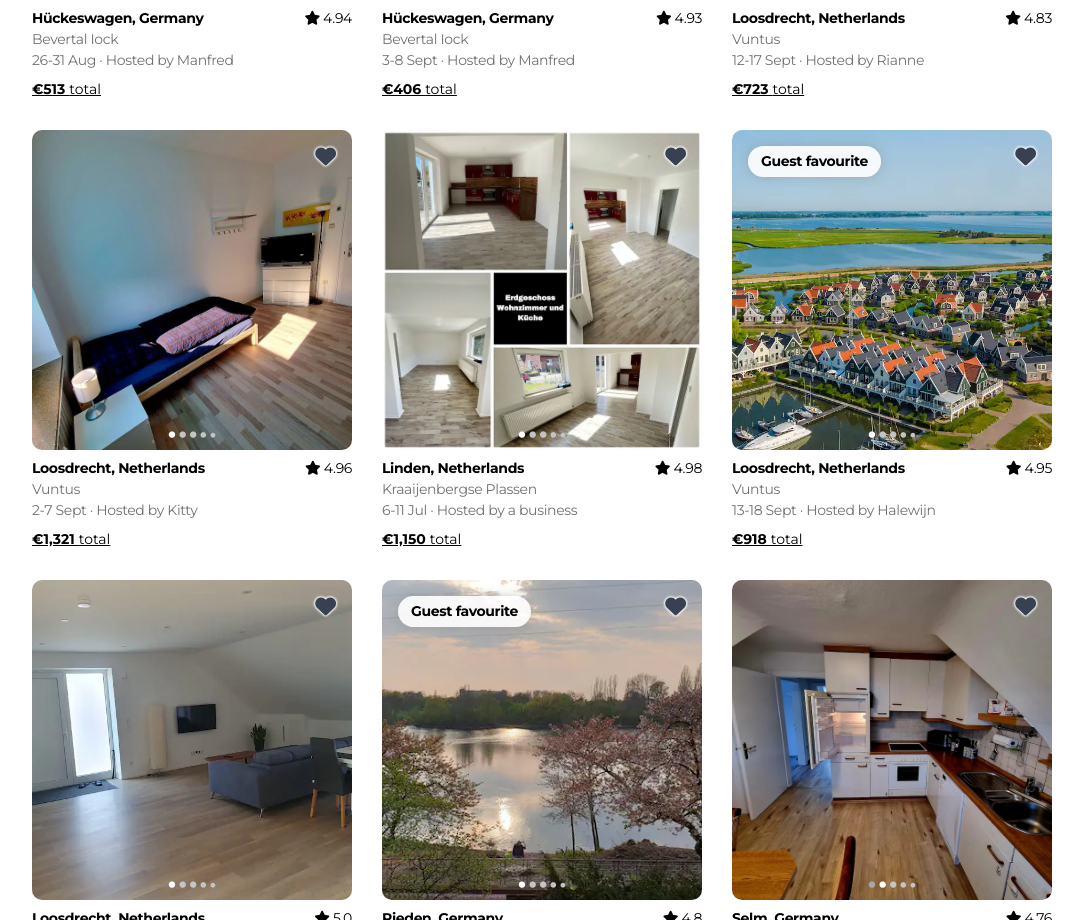
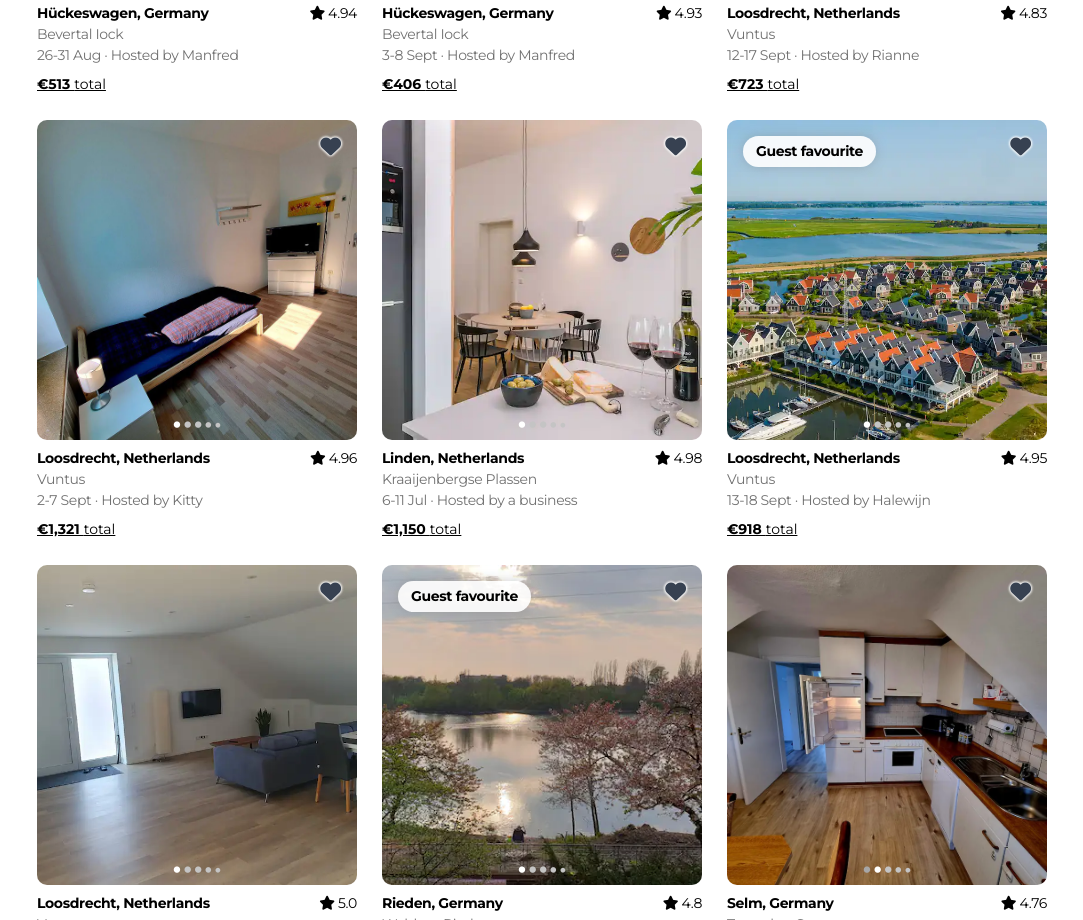
Before and after one commit to diecatiamonteiro/group-project-cdi, a plain HTML site: page index.html in a window 1280 px wide. Shown: the part 1079-1999 px from the top of the page, without its empty margins (98-1181 px from the left). Drawn offline with nearby package versions, Linux system fonts and the light colour scheme.

Commit message:
edited img 8

```diff
--- a/c-main-content.css
+++ b/c-main-content.css
@@ -20,7 +20,7 @@
 
 .c-container {
   display: flex;
-  gap: 30px;
+  gap: 25px;
   flex-wrap: wrap;
   width: 95%;
   margin: auto;
--- a/index.html
+++ b/index.html
@@ -535,7 +535,7 @@
         <div class="c-card-container 8">
           <div class="c-card-image relative">
             <img
-              src="./images/lake-8.png"
+              src="./images/lake-30.png"
               alt="Lake house"
               class="w-full object-cover relative"
             />
```
